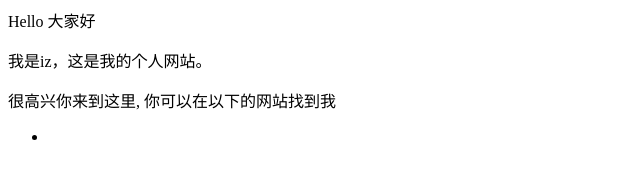
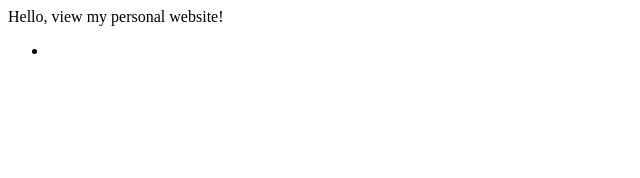
Before and after one commit to DaNGoiz/DaNGoiz.github.io, a plain HTML site: page index.html in a window 1280 px wide. Shown: the whole page, without its empty margins (0-640 px from the left). Drawn offline with Linux system fonts and the light colour scheme.

Commit message:
Update index.html

```diff
--- a/index.html
+++ b/index.html
@@ -1,8 +1,5 @@
-<title>A little test</title>
-<p>Hello 大家好</p>
-<p>我是iz，这是我的个人网站。 </p>
-<p>很高兴你来到这里, 你可以在以下的网站找到我</p>
-
+<title>DaNGo_iz | GitHub</title>
+<p>Hello, view my personal website! </p>
 <ul>
   <li> <a href="https://www.dangoiz.com>个人网站</a> </li>
 </ul>
```
